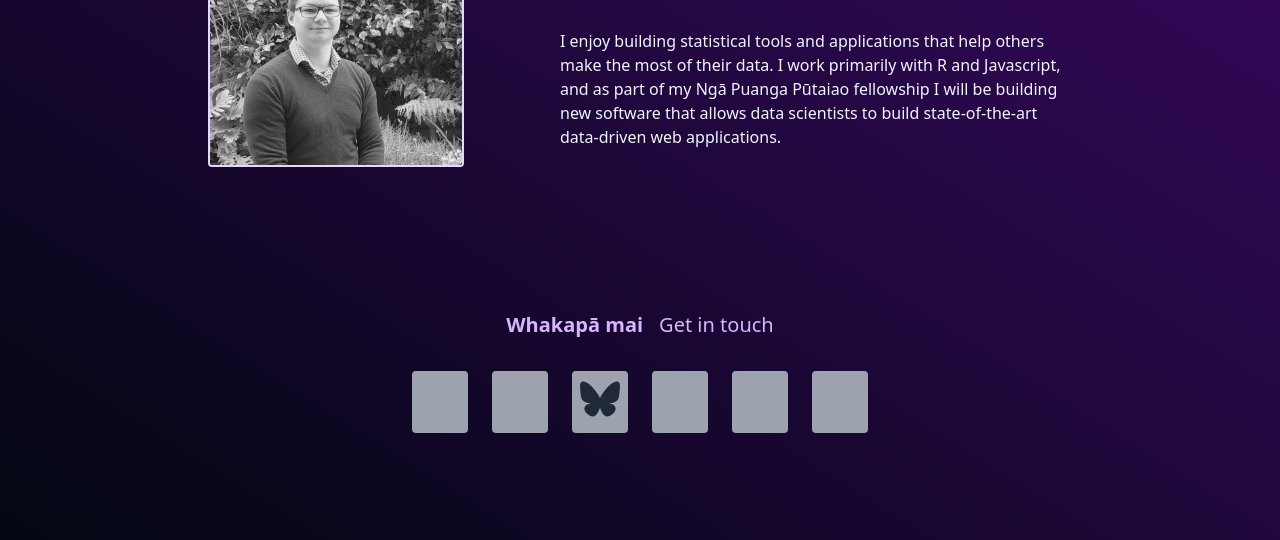
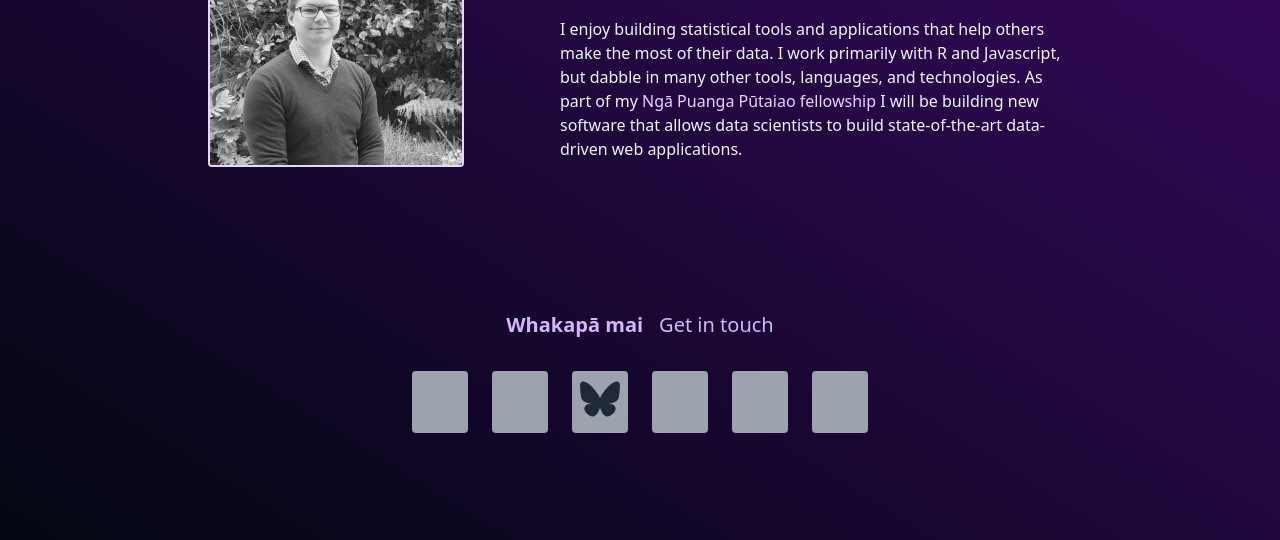
Before and after one commit to tmelliott/tmelliott.github.io, an Astro site: page / in a window 1280 px wide. Shown: the part 260-800 px from the top of the page. Built offline with nearby package versions, Linux system fonts and the light colour scheme; Astro itself is replaced by a stand-in of ours; some icons are missing.

Commit message:
add sharp

```diff
--- a/astro.config.mjs
+++ b/astro.config.mjs
@@ -1,4 +1,4 @@
-import { defineConfig } from 'astro/config';
+import { defineConfig } from "astro/config";
 import tailwind from "@astrojs/tailwind";
 import mdx from "@astrojs/mdx";
 
@@ -6,5 +6,5 @@ import icon from "astro-icon";
 
 // https://astro.build/config
 export default defineConfig({
-  integrations: [tailwind(), mdx(), icon()]
+  integrations: [tailwind(), mdx(), icon()],
 });
--- a/package.json
+++ b/package.json
@@ -17,6 +17,7 @@
     "@iconify-json/simple-icons": "^1.1.86",
     "astro": "^3.1.2",
     "astro-icon": "^1.0.2",
+    "sharp": "^0.33.1",
     "tailwindcss": "^3.0.24"
   },
   "devDependencies": {
--- a/src/components/sections/About.astro
+++ b/src/components/sections/About.astro
@@ -35,10 +35,13 @@ const titles = ["Data scientist", "Statistical software developer"];
 
     <p class="mt-8 text-center lg:text-left">
       I enjoy building statistical tools and applications that help others make
-      the most of their data. I work primarily with R and Javascript, and as
-      part of my Ngā Puanga Pūtaiao fellowship I will be building new software
-      that allows data scientists to build state-of-the-art data-driven web
-      applications.
+      the most of their data. I work primarily with R and Javascript, but dabble
+      in many other tools, languages, and technologies. As part of my <a
+        class="text-purple-200 hover:underline"
+        href="https://www.royalsociety.org.nz/what-we-do/funds-and-opportunities/puanga/recipients/"
+        >Ngā Puanga Pūtaiao fellowship</a
+      > I will be building new software that allows data scientists to build state-of-the-art
+      data-driven web applications.
     </p>
   </div>
 </div>
```
Also changed, not shown: pnpm-lock.yaml.
